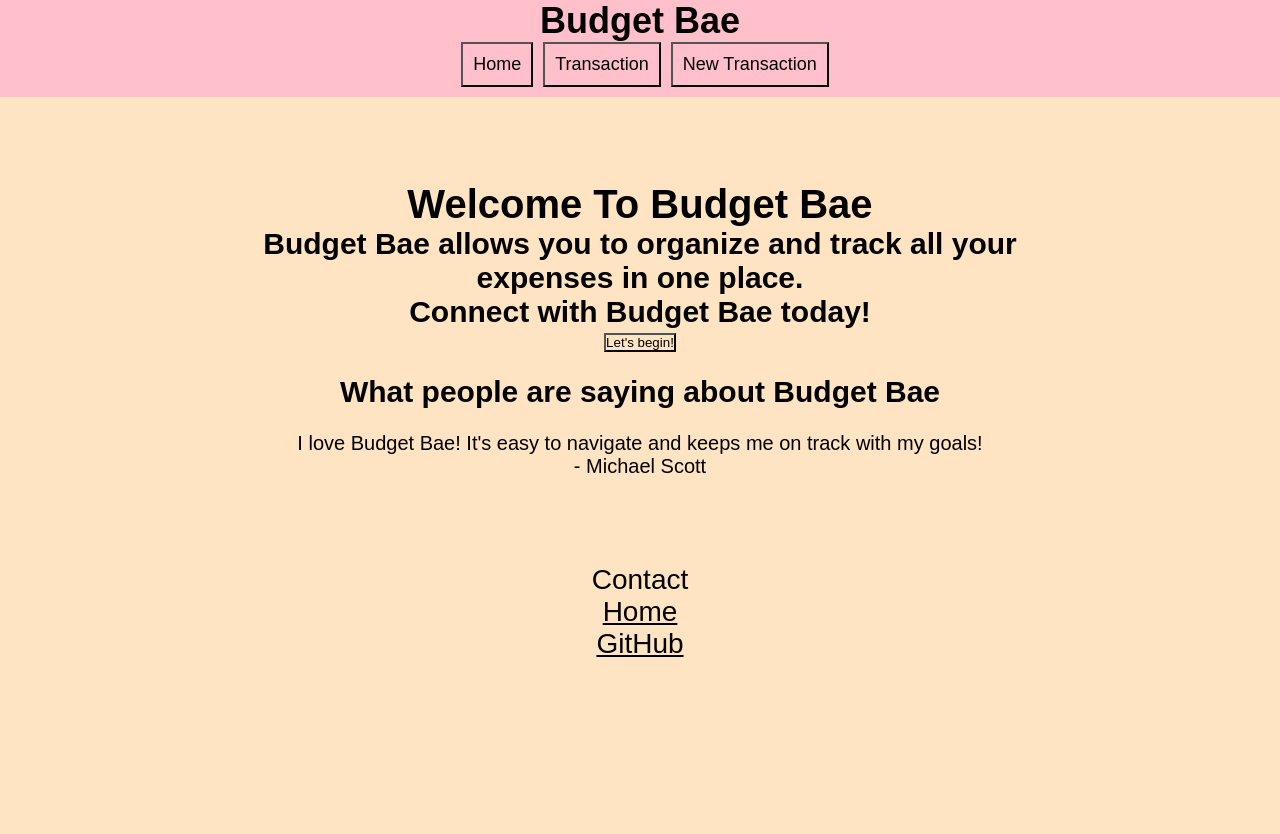
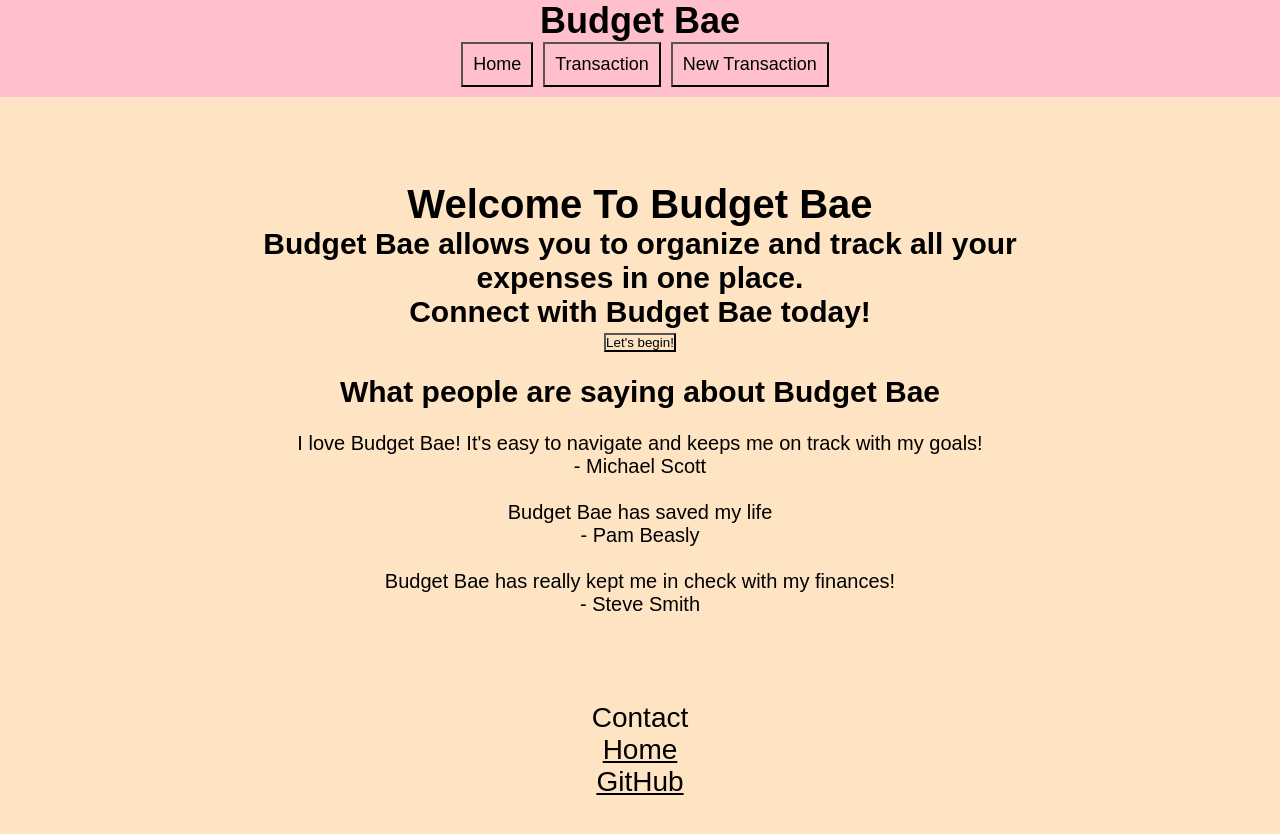
Before and after one commit to TaylorWill94/budget-app-frontend, a React (Create React App) app: page / in a window 1280 px wide. Shown: the top 834 px of the page. Before the commit the page ends 800 px from the top, so only its background shows below. Built offline with nearby package versions, Linux system fonts and the light colour scheme; a web font is replaced by a local one.

Commit message:
Updated CSS

```diff
--- a/src/components/Home.js
+++ b/src/components/Home.js
@@ -22,6 +22,16 @@ const Home = () => {
           goals!
           <p>- Michael Scott</p>
         </article>
+        <br />
+        <article className="budget-review">
+        Budget Bae has saved my life
+          <p>- Pam Beasly</p>
+        </article>
+        <br />
+        <article className="budget-review">
+        Budget Bae has really kept me in check with my finances!
+          <p>- Steve Smith</p>
+        </article>
       </section>
     </div>
   );
```
